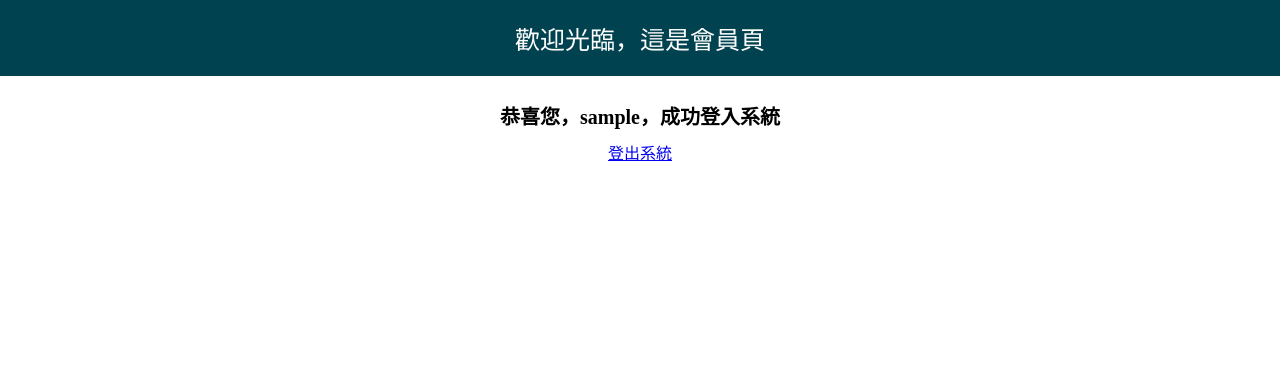
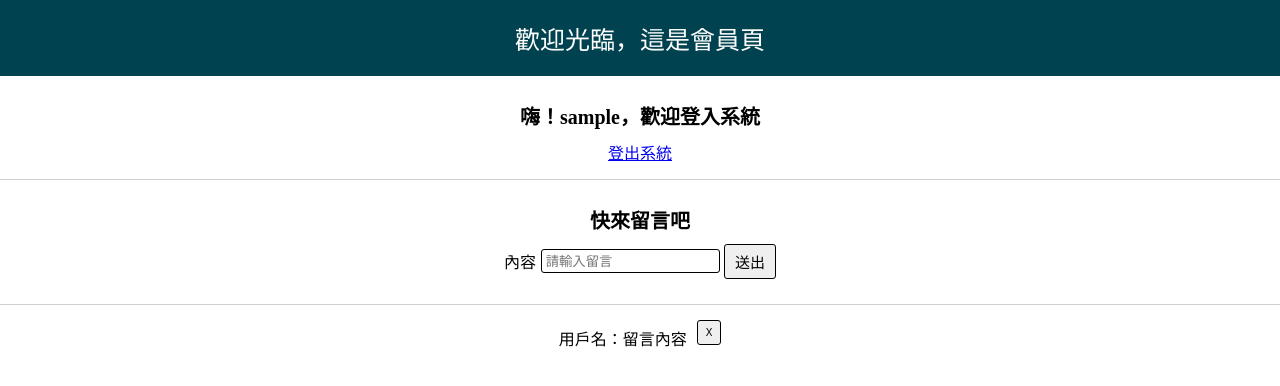
Before and after one commit to WendyWang1031/WeHelp, a FastAPI app: template week6/templates/member.html in a window 1280 px wide. Shown: the top 386 px of the page. Run offline with FastAPI, Linux system fonts and the light colour scheme; the template is opened without the code that fills it: most values are stand-ins (such as "Sample title", 1, 10 or a date in 2020).

Commit message:
week6 task5 front-en user interface

```diff
--- a/week6/static/styles/home_page.css
+++ b/week6/static/styles/home_page.css
@@ -160,3 +160,88 @@ hr {
   border: 0;
   border-top: 1px solid #d0d0d5;
 }
+
+section.main-message {
+  margin: 15px;
+  display: flex;
+  flex-direction: column;
+  align-items: center;
+  p.title {
+    font-size: 20px;
+    margin: 10px;
+    font-weight: bold;
+  }
+  form.leave-message {
+    text-align: center;
+    display: flex;
+    flex-direction: column;
+    align-items: flex-start;
+
+    div.leave-message-content {
+      display: inline-flex;
+      margin-bottom: 10px;
+      p {
+        margin-right: 5px;
+      }
+      input {
+        border: 1px solid rgb(0, 0, 0);
+        border-radius: 3px;
+      }
+    }
+
+    button.submit-message-btn {
+      text-align: center;
+      font-size: 15px;
+      padding: 6px 10px;
+      border: 1px solid black;
+      border-radius: 3px;
+      margin-bottom: 10px;
+      align-self: center;
+    }
+
+    button.submit-message-btn:hover {
+      box-shadow: 0 5px 5px 0 rgba(0, 0, 0, 0.24);
+      cursor: pointer;
+    }
+    button.submit-message-btn:active {
+      color: gray;
+      background-color: rgb(228, 228, 228);
+      cursor: pointer;
+    }
+  }
+}
+.for-center {
+  display: flex;
+  justify-content: center;
+  align-items: center;
+}
+
+section.show-message-area {
+  margin: 15px;
+  display: flex;
+  text-align: center;
+  align-items: center;
+  flex-wrap: nowrap;
+
+  button.delete-message-btn {
+    text-align: center;
+    align-items: center;
+    align-self: center;
+    font-size: 10px;
+    padding: 6px 8px;
+    border: 1px solid black;
+    border-radius: 3px;
+    margin-bottom: 10px;
+    margin-left: 10px;
+  }
+
+  button.delete-message-btn:hover {
+    box-shadow: 0 5px 5px 0 rgba(0, 0, 0, 0.24);
+    cursor: pointer;
+  }
+  button.delete-message-btn:active {
+    color: gray;
+    background-color: rgb(228, 228, 228);
+    cursor: pointer;
+  }
+}
--- a/week6/templates/member.html
+++ b/week6/templates/member.html
@@ -14,8 +14,40 @@
     </section>
 
     <section class="sign-in">
-      <p class="title">恭喜您，{{ user_name }}，成功登入系統</p>
+      <p class="title">嗨！{{ user_name }}，歡迎登入系統</p>
       <a href="http://127.0.0.1:8000/signout">登出系統</a>
+    </section>
+
+    <hr />
+    <section class="main-message">
+      <form action="" method="" class="leave-message">
+        <section class="leave-message-area">
+          <p class="title">快來留言吧</p>
+          <div class="leave-message-content">
+            <p>內容</p>
+            <input
+              type="text"
+              id="message_content"
+              name="message_content"
+              placeholder=" 請輸入留言"
+            />
+          </div>
+
+          <button class="submit-message-btn">送出</button>
+        </section>
+      </form>
+    </section>
+
+    <hr />
+    <section class="for-center">
+      <section class="show-message-area">
+        <div class="show-message-content">
+          <form action="" method="" class="leave-message">
+            用戶名：留言內容
+          </form>
+        </div>
+        <button class="delete-message-btn">X</button>
+      </section>
     </section>
   </body>
 </html>
```
